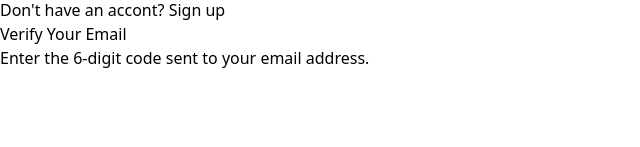
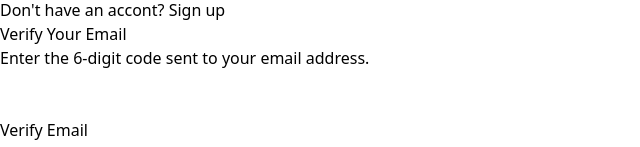
Before and after one commit to Lucyjim07/react-forms, a React (Vite) app: page / in a window 1280 px wide. Shown: the part 650-797 px from the top of the page, without its empty margins (0-640 px from the left). Built offline with nearby package versions, Linux system fonts and the light colour scheme.

Commit message:
Agregar verificación de código

```diff
--- a/src/pages/EmailVerificationPage.jsx
+++ b/src/pages/EmailVerificationPage.jsx
@@ -1,9 +1,54 @@
-import { useRef, useState } from 'react';
+import { useEffect, useRef, useState } from 'react';
 import { motion } from 'framer-motion';
 
 const EmailVerificationPage = () => {
   const [code, setCode] = useState(['', '', '', '', '', '']);
   const inputRefs = useRef([]);
+  const isLoading = false;
+
+  const handleChange = (index, value) => {
+    const newCode = [...code];
+
+    // Handle pasted content
+    if (value.length > 1) {
+      const pastedCode = value.slice(0, 6).split('');
+      for (let i = 0; i < 6; i++) {
+        newCode[i] = pastedCode[i] || '';
+      }
+      setCode(newCode);
+
+      // Focus on the last non-empty input or the first empty one
+      const lastFilledIndex = newCode.findLastIndex((digit) => digit !== '');
+      const focusIndex = lastFilledIndex < 5 ? lastFilledIndex + 1 : 5;
+      inputRefs.current[focusIndex].focus();
+    } else {
+      newCode[index] = value;
+      setCode(newCode);
+      // Move focus to the next input field if value is entered
+      if (value && index < 5) {
+        inputRefs.current[index + 1].focus();
+      }
+    }
+  };
+
+  const handleKeyDown = (index, e) => {
+    if (e.key === 'Backspace' && !code[index] && index > 0) {
+      inputRefs.current[index - 1].focus();
+    }
+  };
+
+  const handleSubmit = (e) => {
+    e.preventDefault();
+    const verificationCode = code.join('');
+    alert(`Verification code submited: ${verificationCode}`);
+  };
+
+  // Auto submit when all fields are filled
+  useEffect(() => {
+    if (code.every((digit) => digit !== '')) {
+      handleSubmit(new Event('submit'));
+    }
+  }, [code]);
 
   return (
     <div className='max-w-md w-full bg-gray-800 bg-opacity-50 backdrop-filter backdrop-blur-xl rounded-2xl shadow-xl overflow-hidden'>
@@ -19,7 +64,7 @@ const EmailVerificationPage = () => {
         <p className='text-center text-gray-300 mb-6'>
           Enter the 6-digit code sent to your email address.
         </p>
-        <form className='space-y-6'>
+        <form onSubmit={handleSubmit} className='space-y-6'>
           <div className='flex justify-between '>
             {code.map((digit, index) => (
               <input
@@ -34,6 +79,15 @@ const EmailVerificationPage = () => {
               />
             ))}
           </div>
+          <motion.button
+            className='w-full bg-gradient-to-r from-green-500 to-emerald-600 text-white font-bold py-3 px-4 rounded-lg shadow-lg hover:from-green-600 hover:to-emerald-700 focus:outline-none focus:ring-2 focus:ring-green-500 focus:ring-opacity-50 disabled:opacity-50'
+            whileHover={{ scale: 1.05 }}
+            whileTap={{ scale: 0.95 }}
+            type='submit'
+            disabled={isLoading || code.some((digit) => !digit)}
+          >
+            {isLoading ? 'Verifying...' : 'Verify Email'}
+          </motion.button>
         </form>
       </motion.div>
     </div>
```
